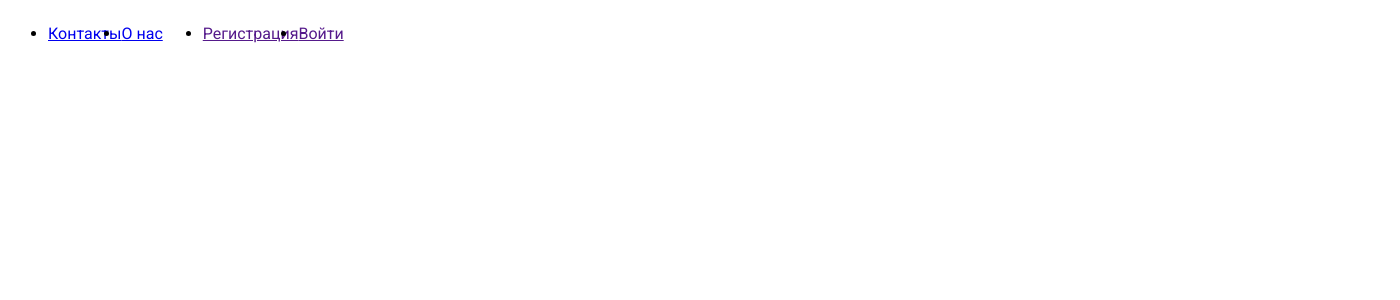
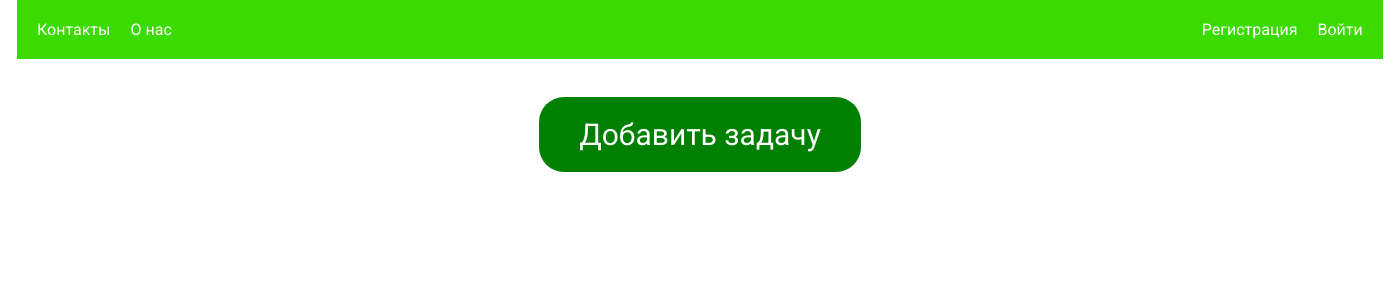
Before and after one commit to ratherbot/TodoAppProject, a Django app: page / in a window 1400 px wide. Shown: the top 300 px of the page. Run offline with Django 5.2, Linux system fonts and the light colour scheme.

Commit message:
realized

```diff
--- a/TodoApp/static/TodoApp/css/base.css
+++ b/TodoApp/static/TodoApp/css/base.css
@@ -1,23 +1,61 @@
+.list {
+    list-style: none;
+    padding: 0;
+    margin: 0;
+}
+
 body {
     font-family: Roboto;
-    font-size: 16px;
-    font-weight: 400;
+    padding: 0;
+    margin: 0 auto;
+    width: 1366px;
 }
 
 header {
     display: flex;
     flex-direction: row;
+    background: #3BDA00;
+    text-decoration: none;
+}
+
+header nav {
+    display: flex;
+    flex-direction: row;
+    gap: 1010px;
+}
+
+header nav a {
+    color: white;
+    text-decoration: none;
+}
+
+header nav a:hover {
+    color: blue;
+}
+
+header nav a:focus {
+    color: darkmagenta;
+}
+
+header nav a:active {
+    color: aquamarine;
+}
+
+header nav ul.list {
+    margin: 20px;
+    margin-right: 0;
 }
 
 header nav ul {
     display: flex;
     flex-direction: row;
-}
-
-.auth-block {
+    margin: 20px;
+    gap: 20px;
 }
 
 .auth-block ul {
     display: flex;
     flex-direction: row;
+    margin: 20px;
+    gap: 20px;
 }
--- /dev/null
+++ b/TodoApp/static/TodoApp/css/index.css
@@ -0,0 +1,16 @@
+.container {
+    width: 100%; /* Ширина контейнера */
+    display: flex; /* Используем flexbox для центрирования */
+    justify-content: center; /* Центрируем по горизонтали */
+    align-items: center; /* Центрируем по вертикали */
+    height: 150px; /* Высота контейнера */
+}
+
+.add-article {
+    background-color: green; /* Цвет фона для прямоугольника */
+    padding: 20px 40px;
+    border-radius: 25px;
+    font-size: 30px;
+    color: white;
+    text-decoration: none;
+}
--- a/TodoApp/templates/TodoApp/base.html
+++ b/TodoApp/templates/TodoApp/base.html
@@ -8,29 +8,30 @@
     <link rel="preconnect" href="https://fonts.googleapis.com">
     <link rel="preconnect" href="https://fonts.gstatic.com" crossorigin>
     <link href="https://fonts.googleapis.com/css2?family=Roboto:ital,wght@0,100..900;1,100..900&display=swap" rel="stylesheet">
+    {% block head %}{% endblock %}
 </head>
 <body>
     <header>
         <nav>
-            <ul>
+            <ul class="list">
                 <li>
-                    <a href="https://ya.ru">Контакты</a>
+                    <a href="#">Контакты</a>
                 </li>
                 <li>
-                    <a href="https://ya.ru">О нас</a>
+                    <a href="#">О нас</a>
+                </li>
+            </ul>
+            <ul class="list">
+                <li>
+                    <a href ="#">Регистрация</a>
+                </li>
+                <li>
+                    <a href="#">Войти</a>
                 </li>
             </ul>
         </nav>
-        <div class = "auth-block">
-            <ul>
-                <li>
-                    <a href = "">Регистрация</a>
-                </li>
-                <li>
-                    <a href = "">Войти</a>
-                </li>
-            </ul>
-        </div>
     </header>
+    {% block content %}
+    {% endblock %}
 </body>
 </html>
--- a/TodoApp/templates/TodoApp/index.html
+++ b/TodoApp/templates/TodoApp/index.html
@@ -1,2 +1,9 @@
 {% extends 'TodoApp/base.html' %}
+{% load static %}
 {% block title %}Главная страница{% endblock %}
+{% block head %}<link rel="stylesheet" href="{% static 'TodoApp/css/index.css' %}">{% endblock %}
+{% block content %}
+    <div class="container">
+        <a href="#" class="add-article">Добавить задачу</a>
+    </div>
+{% endblock %}
```
Also changed, not shown: TodoApp/migrations/0001_initial.py (added), db.sqlite3.
